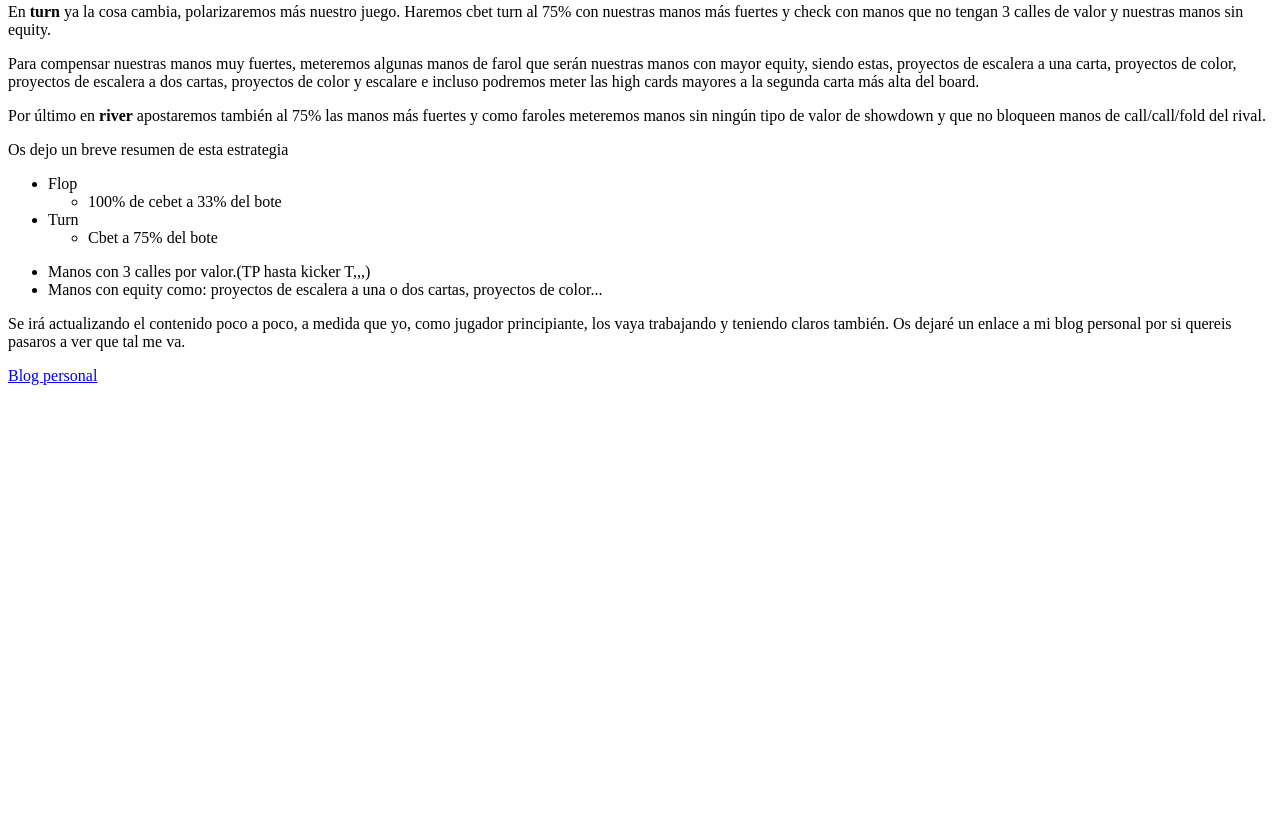
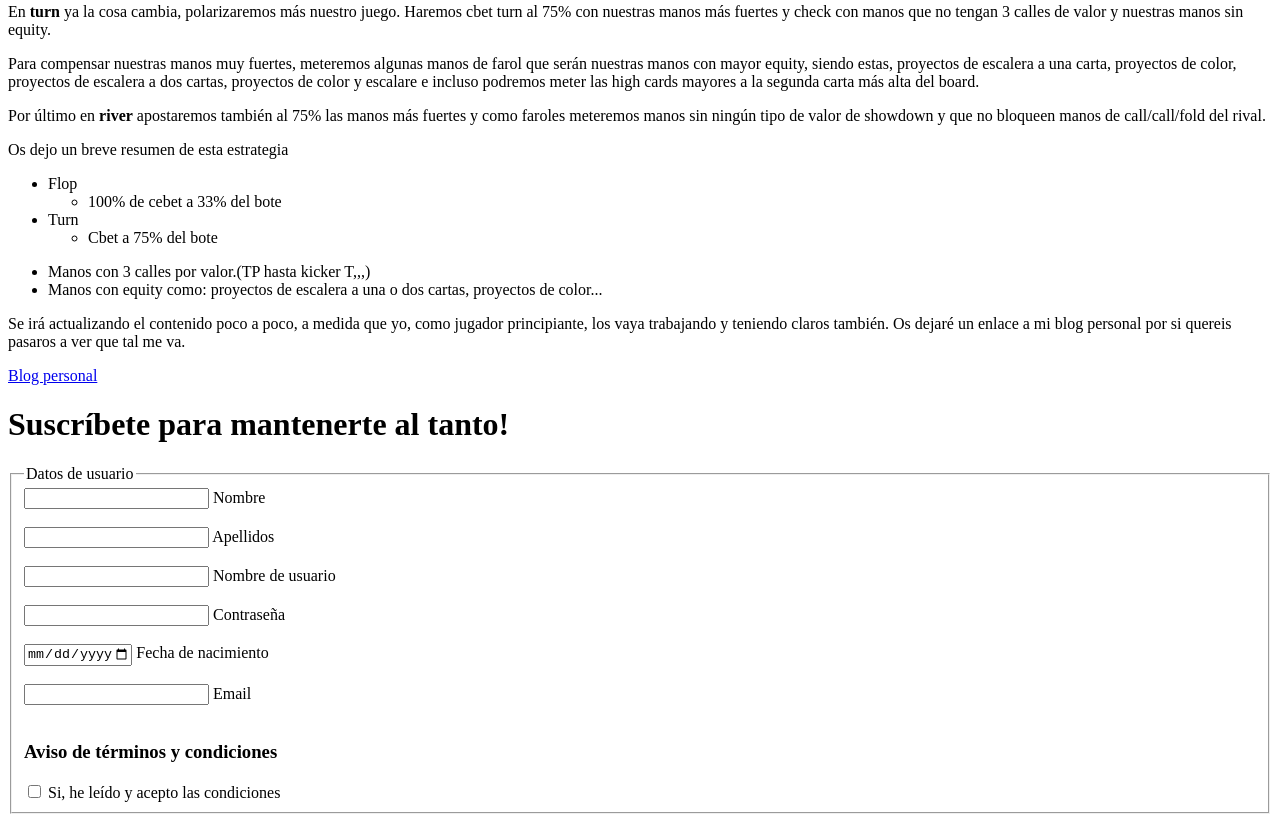
Before and after one commit to feripaALD/feripaALD.github.io, a plain HTML site: page index.html in a window 1280 px wide. Shown: the part 996-1818 px from the top of the page. Before the commit the page ends 1397 px from the top, so only its background shows below. Drawn offline with Linux system fonts and the light colour scheme.

Commit message:
Update index.html

```diff
--- a/index.html
+++ b/index.html
@@ -49,6 +49,30 @@
                     </ul>
 		<P>Se irá actualizando el contenido poco a poco, a medida que yo, como jugador principiante, los vaya trabajando y teniendo claros también. Os dejaré un enlace a mi blog personal por si quereis pasaros a ver que tal me va. </P>
 		<p><a href="Blogpersonal.html">Blog personal</a></p>
+	<h1>Suscríbete para mantenerte al tanto!</h1>
+		<form>
+			<fieldset>
+				<legend>Datos de usuario</legend>
+			<input type="text" id="realname" name="rname">
+			<label for="realname">Nombre</label>	</br></br>
+			<input type="text" id="surname" name="surname">
+			<label for="surname">Apellidos</label>	</br></br>
+			<input type="text" id="username" name="uname">
+			<label for="username">Nombre de usuario</label>	</br></br>
+			<input type="password" id="pass" name="upass">
+			<label for="pass">Contraseña</label> </br></br>
+			<input type="date" id="birthday" max="2004-01-01">
+			<label for="birthday">Fecha de nacimiento</label> </br></br>
+			<input type="email" id="email">
+			<label for="email">Email</label> </br></br>
+			<h3>Aviso de términos y condiciones</h3>
+			<input type="checkbox" id="terms">
+			<label for="terms">Si, he leído y acepto las condiciones</label>
+
+		</fieldset>
+
+		</form>
+
 
 		</body>
 </html>
```
